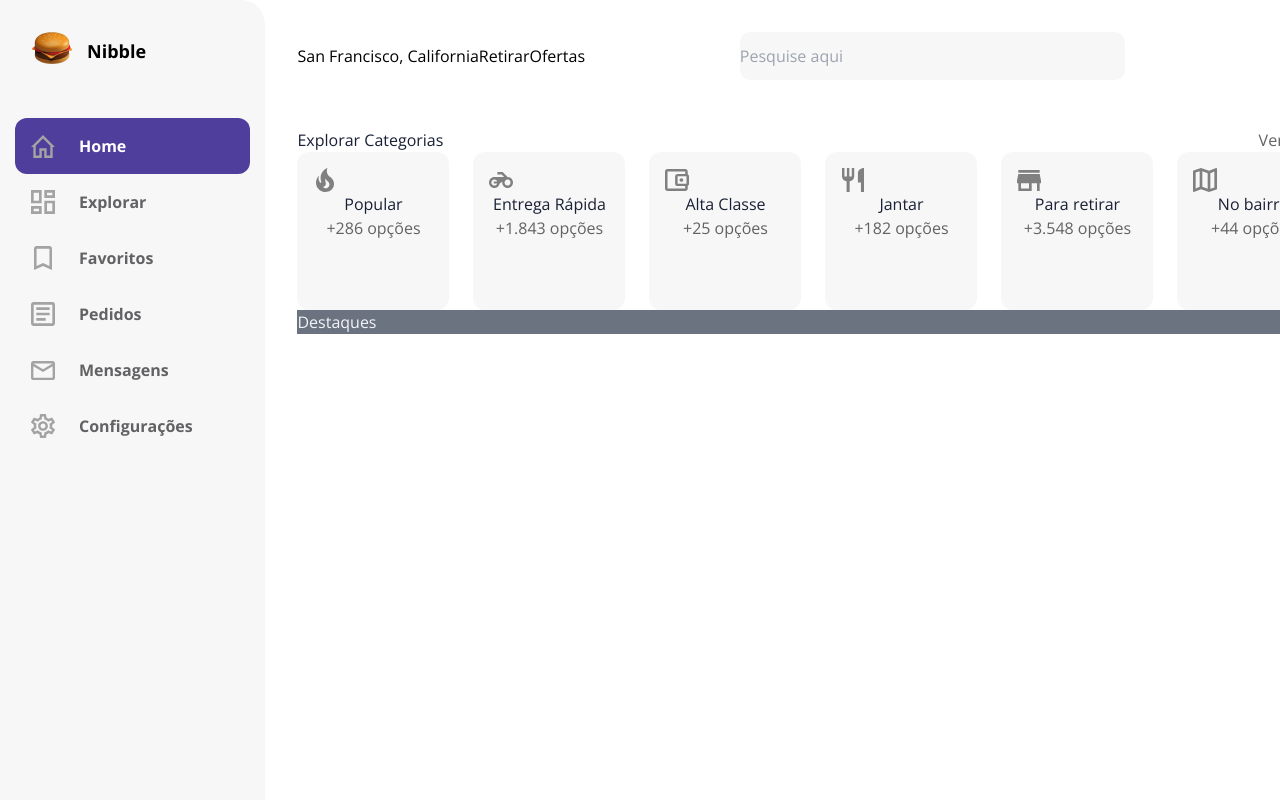
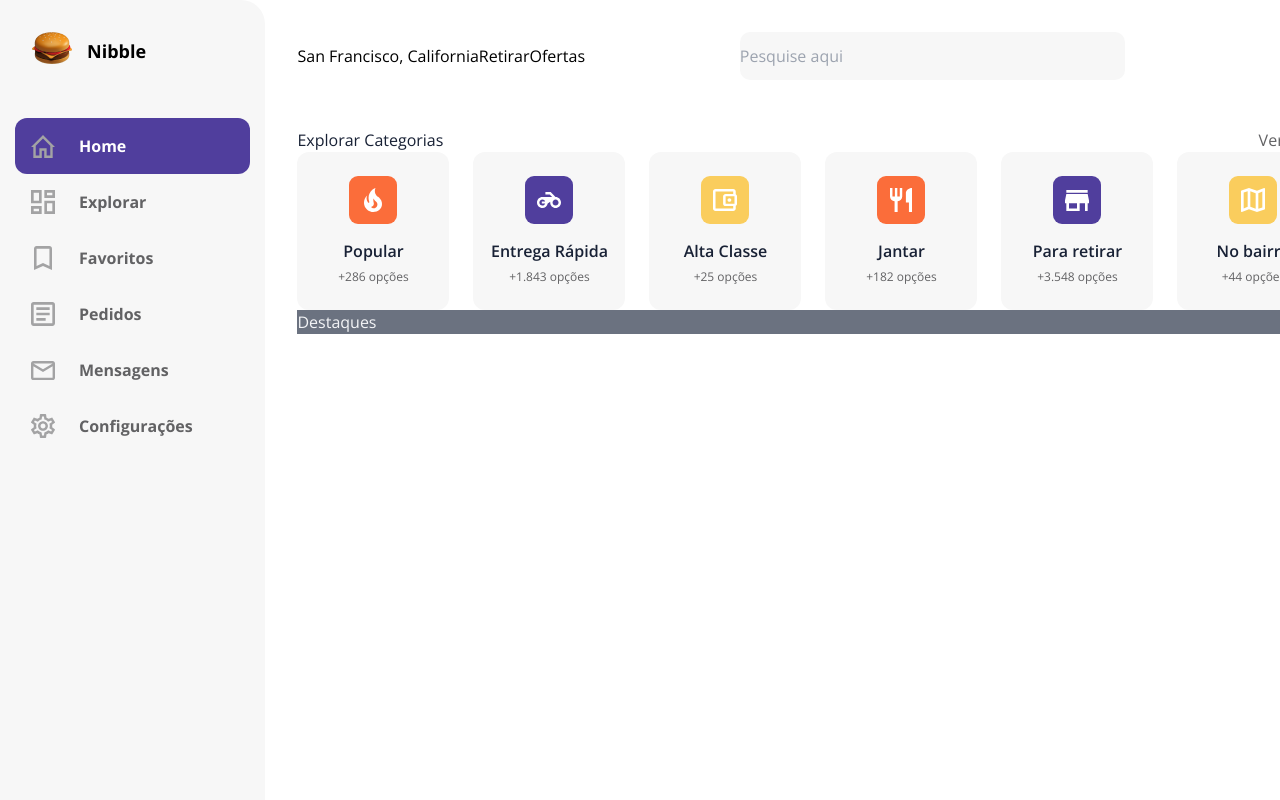
Before and after one commit to andmatsouza/front-expert-delivery-spa, a Next.js app: page / in a window 1280 px wide. Shown: the top 800 px of the page. Built offline with nearby package versions, Linux system fonts and the light colour scheme.

Commit message:
feat: adicionado ajustes no componentes da categoria

```diff
--- a/components/category/index.tsx
+++ b/components/category/index.tsx
@@ -1,21 +1,28 @@
 import Styles from './styles.module.css';
 import { IconBase } from '../../components';
+import Link from 'next/link';
 
 type Props = {
   name: string;
   legend: string;
   iconName: string;
+  backgroundSection: string;
 }
 
 
-export const Category = ({ name, legend, iconName }: Props) => {
+export const Category = ({ name, legend, iconName, backgroundSection }: Props) => {
   return (
-    <div className={Styles.card}>
-      <div>
-        <IconBase iconName={iconName} />
-      </div>
-      <h3>{name}</h3>
-      <p>{legend}</p>
-    </div>
+    <Link href="/categoria">
+      <a className={Styles.card}>
+        <div
+          className={Styles.icon}
+          style={{ backgroundColor: backgroundSection }}
+        >
+          <IconBase iconName={iconName} color="white" />
+        </div>
+        <h3>{name}</h3>
+        <p>{legend}</p>
+      </a>
+    </Link>
   )
 }
--- a/components/category/styles.module.css
+++ b/components/category/styles.module.css
@@ -1,5 +1,6 @@
 .card {
-  width: 152px;
+  width: 100%;
+  min-width: 152px;
   height: 158px;
   padding: 1rem;
   display: flex;
@@ -7,8 +8,35 @@
   background-color: #F7F7F7;
   border-radius: 12px;
   text-align: center;
+  align-items: center;
+  justify-content: center;
 }
 
 .card:hover {
   background-color: #e6e6e6;
 }
+
+.card h3 {
+  font-size: 1rem;
+  line-height: 1.5rem;
+  color: #182135;
+  font-weight: 600;
+  margin-bottom: 5px;
+}
+
+.card p {
+  font-size: 0.75rem;
+  line-height: 1.125rem;
+  color: #626264;
+  font-weight: 400;
+}
+
+.icon {
+  width: 48px;
+  height: 48px;
+  border-radius: 9px;
+  display: flex;
+  justify-content: center;
+  align-items: center;
+  margin-bottom: 15px;
+}
```
